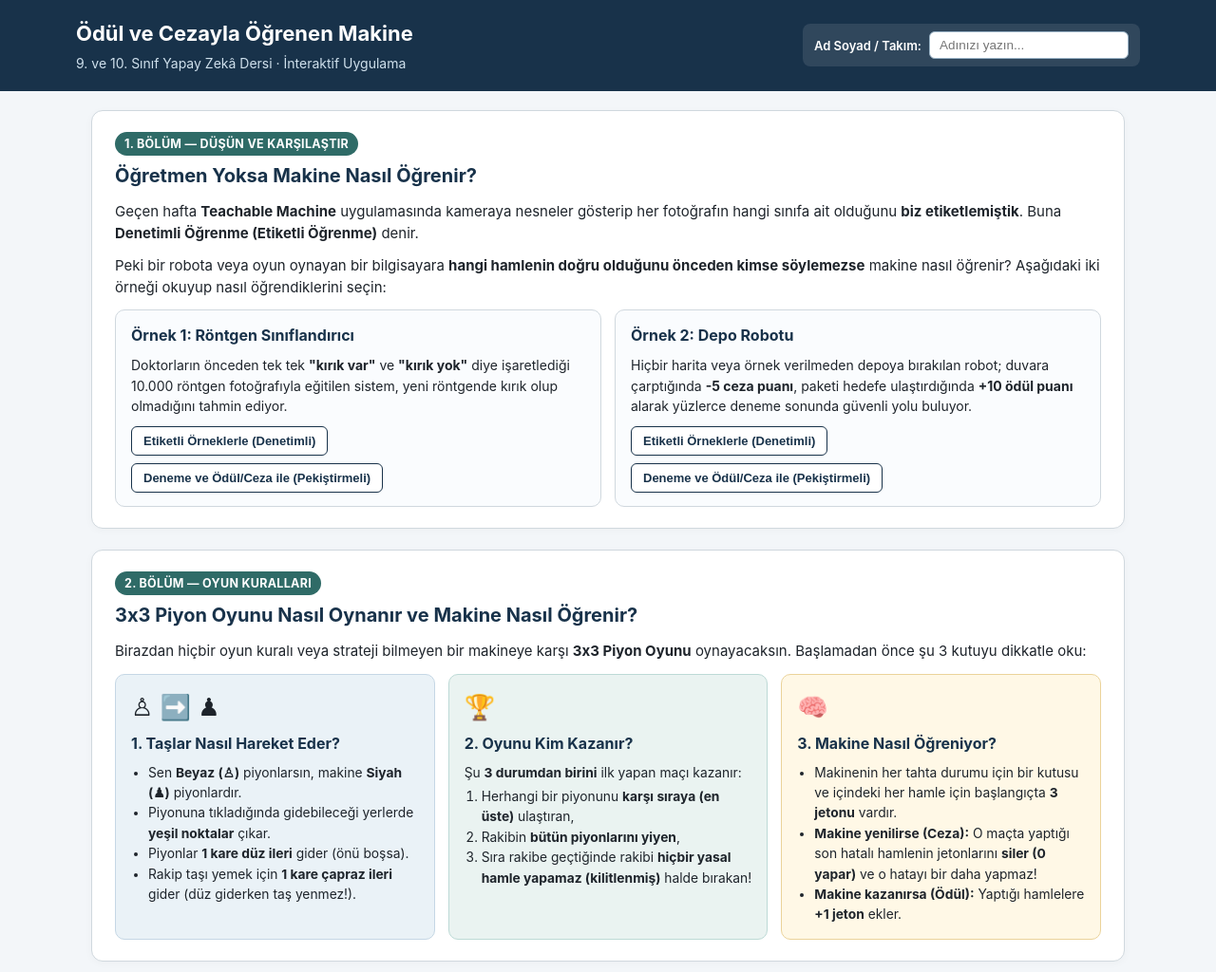
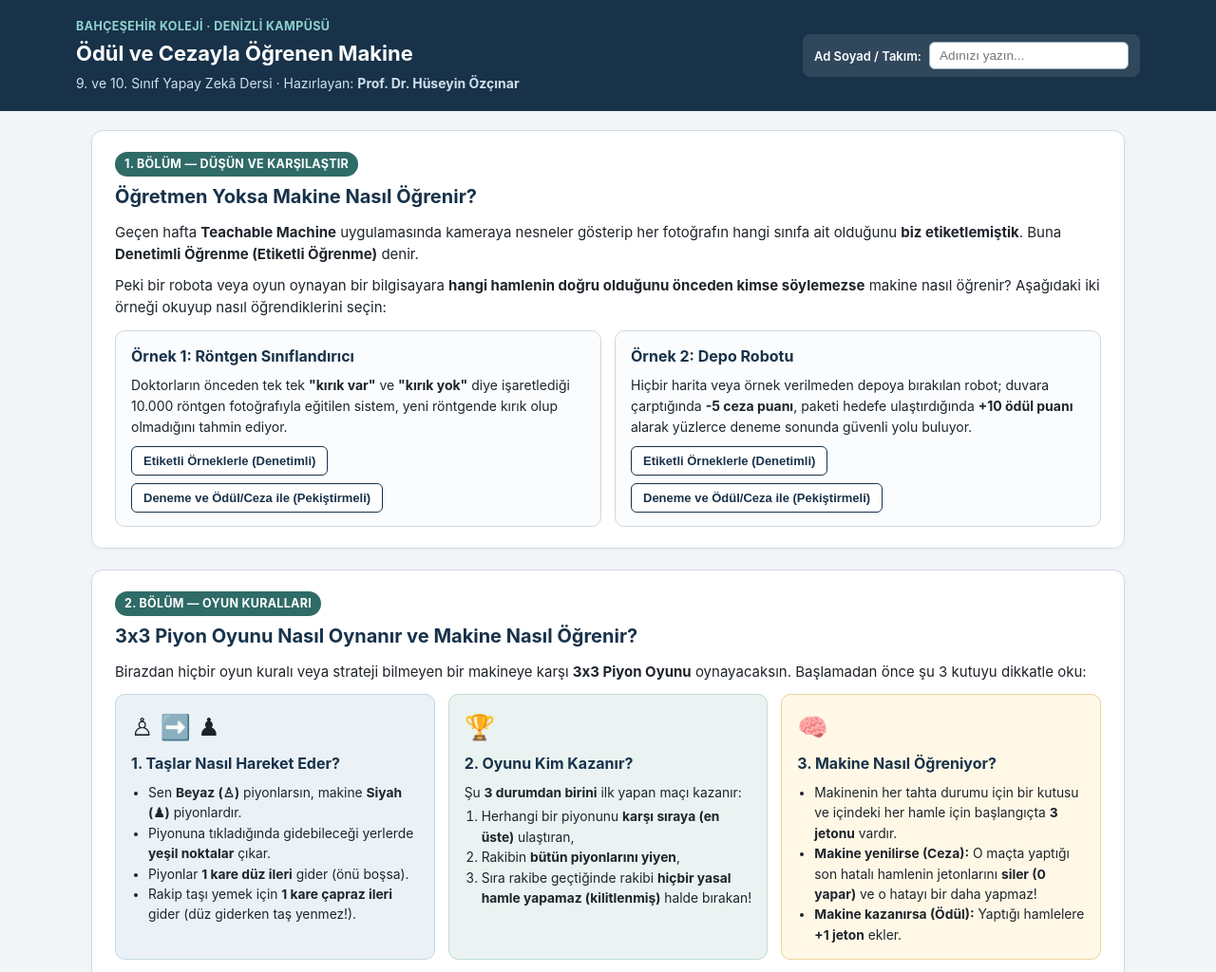
Before and after one commit to hozcinar/yz, a plain HTML site: page index.html in a window 1280 px wide. Shown: the top 1024 px of the page at 95% size. Drawn offline with Linux system fonts and the light colour scheme.

Commit message:
Bahcesehir Koleji Denizli Kampusu ve Prof. Dr. Huseyin Ozcinar bilgisini ekle

```diff
--- a/index.html
+++ b/index.html
@@ -427,8 +427,11 @@
   <header>
     <div class="header-inner">
       <div>
+        <div style="font-size:12.5px; font-weight:700; color:#8fd3ce; letter-spacing:0.4px; text-transform:uppercase; margin-bottom:2px;">
+          Bahçeşehir Koleji · Denizli Kampüsü
+        </div>
         <h1>Ödül ve Cezayla Öğrenen Makine</h1>
-        <p>9. ve 10. Sınıf Yapay Zekâ Dersi · İnteraktif Uygulama</p>
+        <p>9. ve 10. Sınıf Yapay Zekâ Dersi · Hazırlayan: <b>Prof. Dr. Hüseyin Özçınar</b></p>
       </div>
       <div class="student-box">
         <span style="font-size:13px; font-weight:600;">Ad Soyad / Takım:</span>
@@ -639,6 +642,10 @@
 
       <div id="summaryBox" class="summary-box"></div>
     </section>
+
+    <footer style="text-align:center; font-size:13px; color:var(--muted); padding:10px 0 4px;">
+      Bahçeşehir Koleji, Denizli Kampüsü · 9. ve 10. Sınıf Yapay Zekâ Dersi · Tasarım ve Hazırlayan: <b>Prof. Dr. Hüseyin Özçınar</b>
+    </footer>
   </main>
 
   <script>
```
